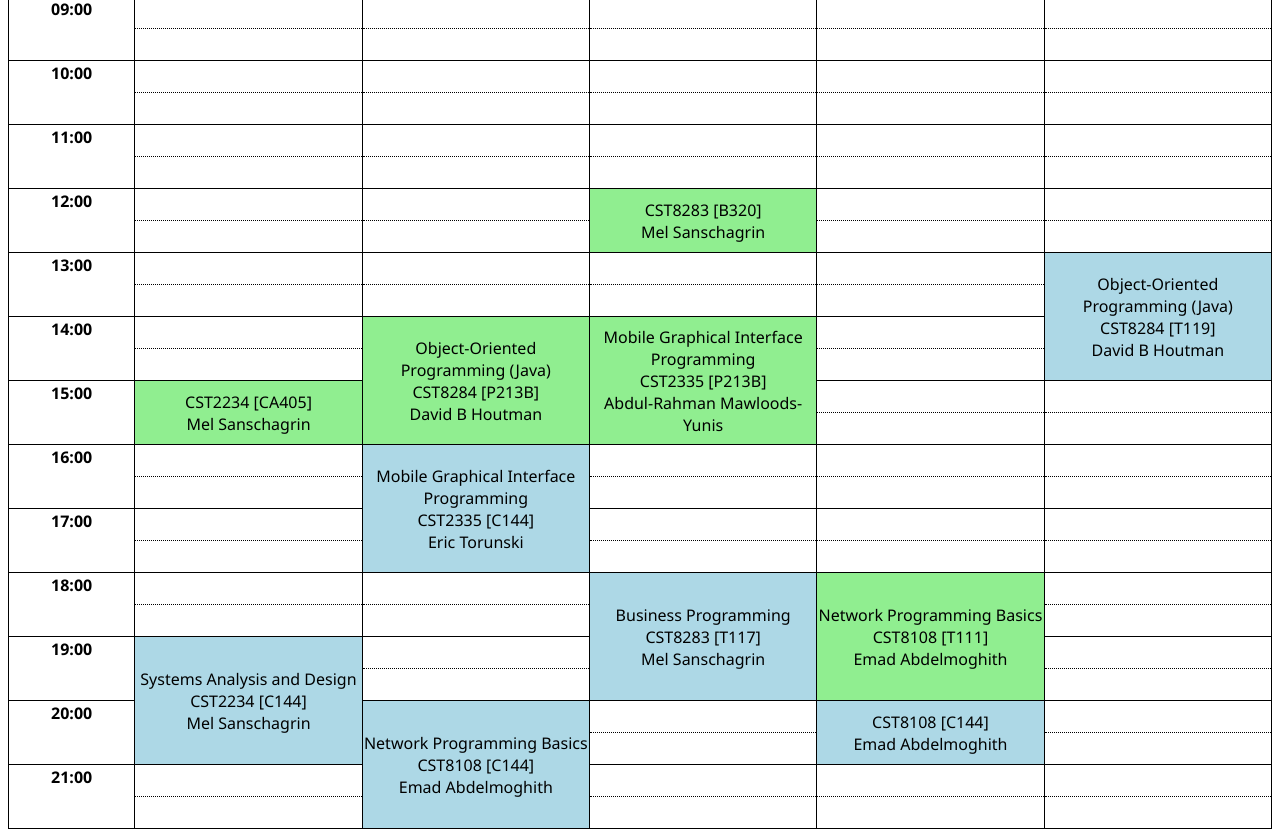
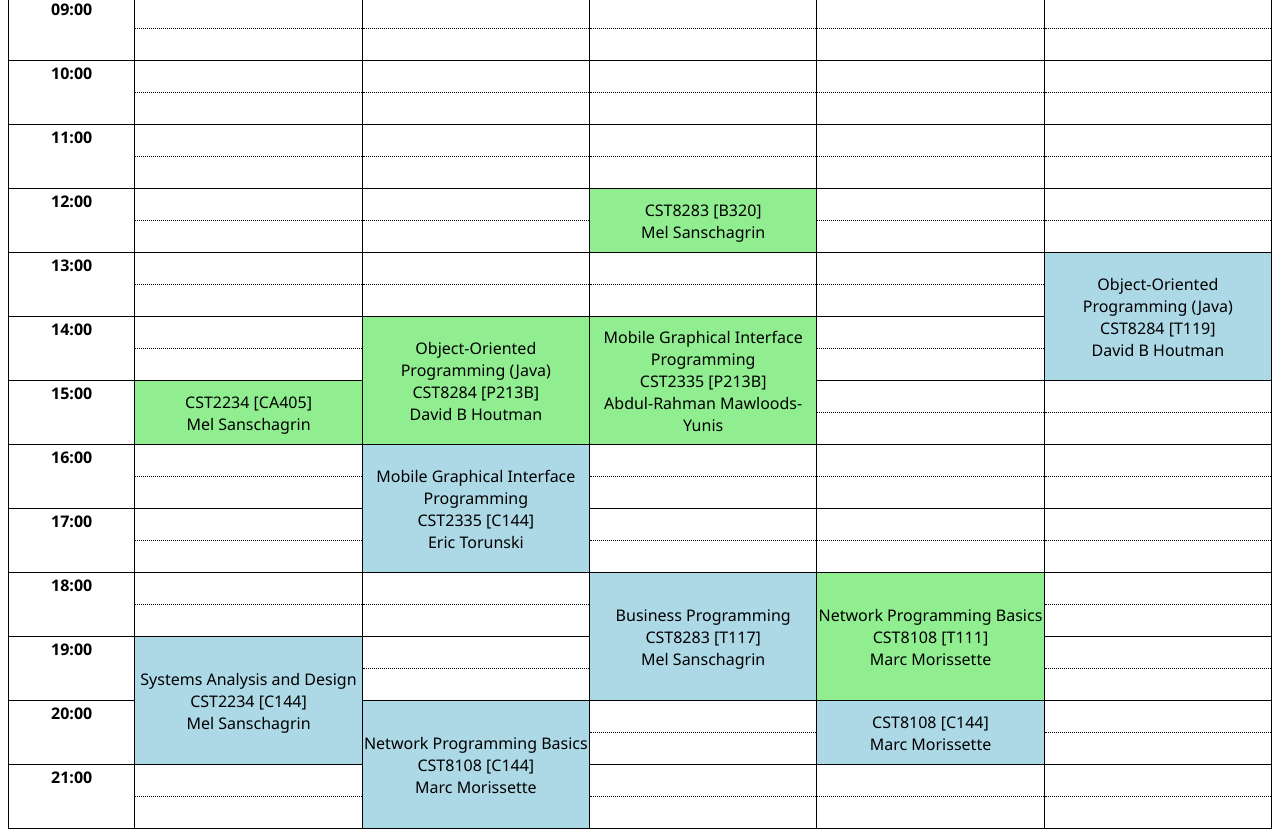
Before and after one commit to patt0108/Zebra-Table, a plain HTML site: page index.html in a window 1280 px wide. Shown: the part 130-967 px from the top of the page. Drawn offline with Linux system fonts and the light colour scheme.

Commit message:
Professor change
New teacher

```diff
--- a/index.html
+++ b/index.html
@@ -836,7 +836,7 @@
             <td>&nbsp;</td>
             <td>&nbsp;</td>
             <td rowspan="4" class="theory">Business Programming<br>CST8283 [T117]<br>Mel Sanschagrin</td>
-            <td rowspan="4" class="lab">Network Programming Basics<br>CST8108 [T111]<br>Emad Abdelmoghith</td>
+            <td rowspan="4" class="lab">Network Programming Basics<br>CST8108 [T111]<br>Marc Morissette</td>
             <td>&nbsp;</td>
         </tr>
         <tr>
@@ -856,9 +856,9 @@
         </tr>
         <tr>
             <th rowspan="2">20:00</th>
-            <td rowspan="4" class="theory">Network Programming Basics<br>CST8108 [C144]<br>Emad Abdelmoghith</td>
+            <td rowspan="4" class="theory">Network Programming Basics<br>CST8108 [C144]<br>Marc Morissette</td>
             <td>&nbsp;</td>
-            <td title="Network Programming Basics" rowspan="2" class="theory">CST8108 [C144]<br>Emad Abdelmoghith</td>
+            <td title="Network Programming Basics" rowspan="2" class="theory">CST8108 [C144]<br>Marc Morissette</td>
             <td>&nbsp;</td>
         </tr>
         <tr>
```
